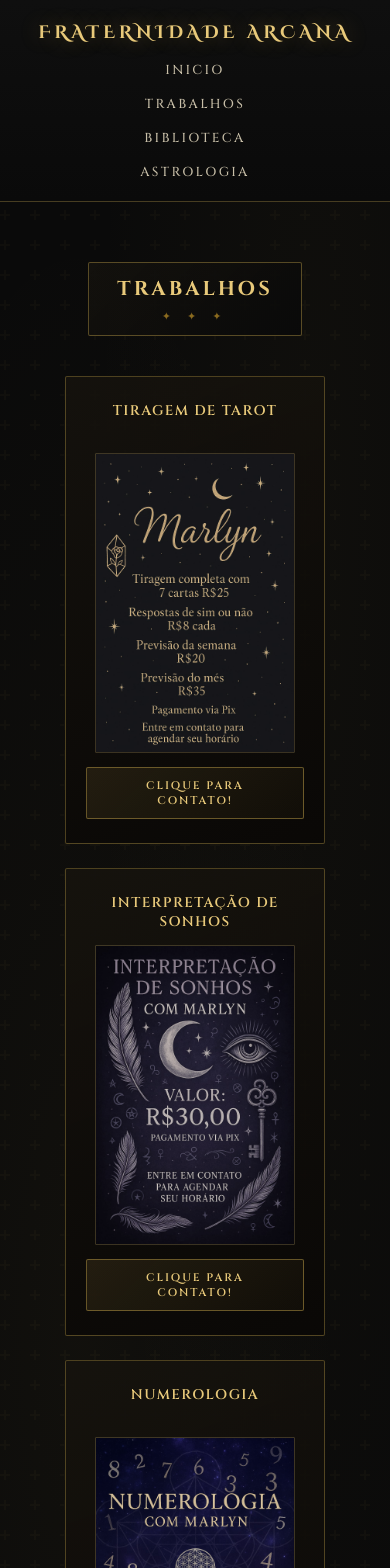
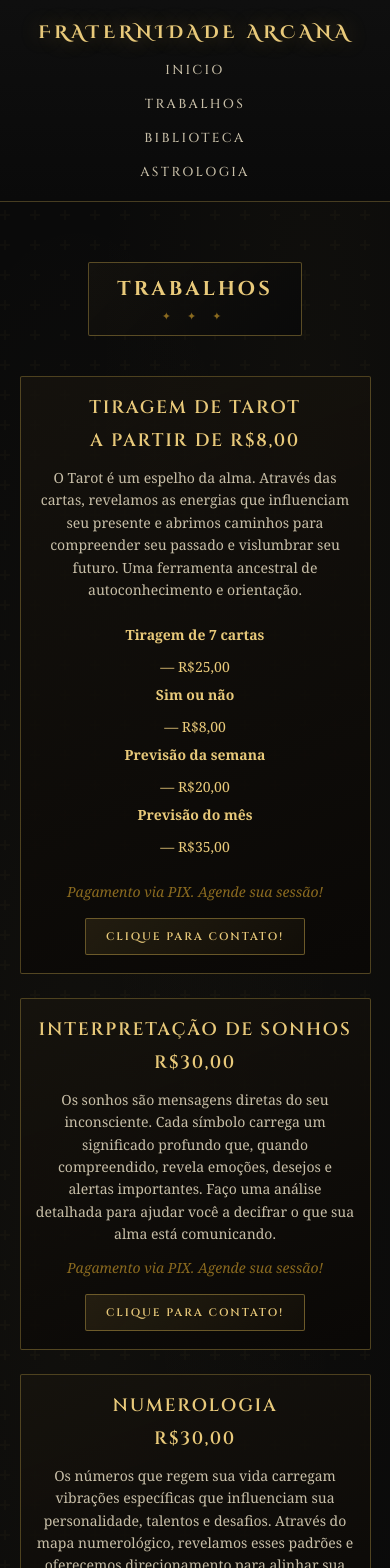
Before and after one commit to Erithekilla/fraternidade-arcana, a React (Vite) app: page /trabalhos in a window 390 px wide. Shown: the top 1568 px of the page. Built offline with nearby package versions, Linux system fonts and the light colour scheme; a web font is replaced by a local one.

Commit message:
rework na aba /trabalhos

```diff
--- a/index.html
+++ b/index.html
@@ -4,7 +4,7 @@
     <meta charset="UTF-8" />
     <link rel="icon" type="image/svg+xml" href="/file.jpg" />
     <meta name="viewport" content="width=device-width, initial-scale=1.0" />
-    <title>fraternidade_arc2</title>
+    <title>Fraternidade Arcana</title>
   </head>
   <body>
     <div id="root"></div>
--- a/package.json
+++ b/package.json
@@ -1,7 +1,7 @@
 {
   "name": "fraternidade_arc2",
   "private": true,
-  "version": "0.0.0",
+  "version": "1.0.0",
   "type": "module",
   "scripts": {
     "dev": "vite",
--- a/src/pages/Trabalhos.jsx
+++ b/src/pages/Trabalhos.jsx
@@ -15,8 +15,18 @@ function Trabalhos(){
                     <div className={styles.trabalho_card}>
                         <div className={styles.trabalho_text}>
                             <h2>Tiragem de Tarot</h2>
+                            <h2>a partir de R$8,00</h2>
                         </div>
-                        <img src={tarot} alt="Tarot" />
+                        <div className={styles.descricao_text}>
+                            <p>O Tarot é um espelho da alma. Através das cartas, revelamos as energias que influenciam seu presente e abrimos caminhos para compreender seu passado e vislumbrar seu futuro. Uma ferramenta ancestral de autoconhecimento e orientação.</p>
+                            <ul className={styles.preco_lista}>
+                                <li><strong>Tiragem de 7 cartas</strong> — R$25,00</li>
+                                <li><strong>Sim ou não</strong> — R$8,00</li>
+                                <li><strong>Previsão da semana</strong> — R$20,00</li>
+                                <li><strong>Previsão do mês</strong> — R$35,00</li>
+                            </ul>
+                            <p className={styles.obs}>Pagamento via PIX. Agende sua sessão!</p>
+                        </div>
                         <div className={styles.link_card}>
                             <a href="https://wa.me/556192656585?text=Olá!%20Gostaria%20de%20agendar%20uma%20tiragem%20de%20tarot%20e%20conhecer%20as%20previsões%20das%20cartas." target="_blank">Clique para contato!</a>
                         </div>
@@ -25,9 +35,13 @@ function Trabalhos(){
                 <div className={styles.card}>
                     <div className={styles.trabalho_card}>
                         <div className={styles.trabalho_text}>
-                            <h2>Interpretação de sonhos</h2>
+                            <h2>Interpretação de Sonhos</h2>
+                            <h2>R$30,00</h2>
                         </div>
-                        <img src={sonhos} alt="Sonhos" />
+                        <div className={styles.descricao_text}>
+                            <p>Os sonhos são mensagens diretas do seu inconsciente. Cada símbolo carrega um significado profundo que, quando compreendido, revela emoções, desejos e alertas importantes. Faço uma análise detalhada para ajudar você a decifrar o que sua alma está comunicando.</p>
+                            <p className={styles.obs}>Pagamento via PIX. Agende sua sessão!</p>
+                        </div>
                         <div className={styles.link_card}>
                             <a href="https://wa.me/556192656585?text=Olá!%20Gostaria%20de%20entender%20melhor%20um%20sonho%20que%20tive%20e%20solicitar%20uma%20interpretação." target="_blank">Clique para contato!</a>
                         </div>
@@ -37,8 +51,12 @@ function Trabalhos(){
                     <div className={styles.trabalho_card}>
                         <div className={styles.trabalho_text}>
                             <h2>Numerologia</h2>
+                            <h2>R$30,00</h2>
                         </div>
-                        <img src={numerologia} alt="Numerologia" />
+                        <div className={styles.descricao_text}>
+                            <p>Os números que regem sua vida carregam vibrações específicas que influenciam sua personalidade, talentos e desafios. Através do mapa numerológico, revelamos esses padrões e oferecemos direcionamento para alinhar sua jornada com seu propósito.</p>
+                            <p className={styles.obs}>Pagamento via PIX. Agende sua sessão!</p>
+                        </div>
                         <div className={styles.link_card}>
                             <a href="https://wa.me/556192656585?text=Olá!%20Tenho%20interesse%20em%20conhecer%20meu%20mapa%20numerológico%20e%20o%20que%20os%20números%20dizem%20sobre%20mim." target="_blank">Clique para contato!</a>
                         </div>
@@ -47,9 +65,13 @@ function Trabalhos(){
                 <div className={styles.card}>
                     <div className={styles.trabalho_card}>
                         <div className={styles.trabalho_text}>
-                            <h2>Vidas passadas</h2>
+                            <h2>Vidas Passadas</h2>
+                            <h2>R$40,00</h2>
                         </div>
-                        <img src={vidas_passadas} alt="Vidas passadas" />
+                        <div className={styles.descricao_text}>
+                            <p>Muitos dos padrões que repetimos têm origem em experiências de outras encarnações. A regressão a vidas passadas permite identificar e liberar essas memórias, trazendo cura, compreensão e transformação para sua vida atual.</p>
+                            <p className={styles.obs}>Pagamento via PIX. Agende sua sessão!</p>
+                        </div>
                         <div className={styles.link_card}>
                             <a href="https://wa.me/556192656585?text=Olá!%20Gostaria%20de%20saber%20mais%20sobre%20o%20atendimento%20de%20regressão%20e%20conhecer%20minhas%20vidas%20passadas." target="_blank">Clique para contato!</a>
                         </div>
--- a/src/pages/Trabalhos.module.css
+++ b/src/pages/Trabalhos.module.css
@@ -1,5 +1,3 @@
-/* Trabalhos.module.css */
-
 .title {
   text-align: center;
   margin: 60px auto 12px;
@@ -18,8 +16,6 @@
   letter-spacing: 0.15em;
   text-transform: uppercase;
 }
-
-/* Ornamental divider */
 .title::after {
   content: '✦ ✦ ✦';
   display: block;
@@ -33,15 +29,16 @@
   margin: 40px auto 60px;
   width: 90%;
   max-width: 1200px;
-  display: grid;
-  grid-template-columns: repeat(auto-fit, minmax(220px, 1fr));
+  display: flex;
+  flex-direction: column;
   gap: 24px;
   justify-items: center;
 }
 
 .card {
   width: 100%;
-  max-width: 260px;
+  min-height: 280px;
+  height: auto;
 }
 
 .trabalho_card {
@@ -81,27 +78,35 @@
 
 .trabalho_card:hover::before { opacity: 1; }
 
+.trabalho_text{
+  display: flex;
+  justify-content: space-between;
+  align-items: flex-start;
+  flex-direction: row;
+  width: 100%;
+  gap: 12px;
+  flex-wrap: wrap;
+}
+
 .trabalho_text h2 {
-  min-height: 38px;
   font-family: 'Cinzel', serif;
-  font-size: 14px;
+  font-size: clamp(18px, 2.2vw, 24px);
   font-weight: 600;
   color: var(--gold-light);
   letter-spacing: 0.1em;
   text-transform: uppercase;
+  margin: 0;
 }
 
-.trabalho_card img {
-  width: 100%;
-  flex-shrink: 0;
-  position: static;
-  max-width: 200px;
-  height: 300px;
-  object-fit: cover;
-  border-radius: 1px;
-  border: 1px solid rgba(201,168,76,0.25);
-  filter: grayscale(30%) sepia(10%);
-  transition: filter 0.4s ease;
+.trabalho_text h2:first-child {
+  flex: 1 1 200px;
+  text-align: left;
+}
+
+.trabalho_text h2:last-child {
+  flex: 0 0 auto;
+  text-align: right;
+  white-space: nowrap;
 }
 
 .trabalho_card:hover img {
@@ -133,11 +138,87 @@
   text-shadow: 0 0 8px rgba(201,168,76,0.4);
 }
 
-@media (max-width: 600px) {
-  .trabalho_sessao { grid-template-columns: 1fr 1fr; }
+.descricao_text{
+  display: flex;
+  flex-direction: column;
+  justify-content: center;
+  align-items: center;
+  gap: 12px;
+  flex: 1;
+}
+
+.descricao_text p{
+  font-size: clamp(14px, 1.8vw, 18px);
+  line-height: 1.6;
+  margin: 0;
+  max-width: 500px;
+}
+
+.descricao_text .preco_lista {
+  list-style: none;
+  padding: 0;
+  margin: 8px 0;
+  text-align: left;
+  display: inline-block;
+}
+
+.descricao_text .preco_lista li {
+  font-size: clamp(14px, 1.7vw, 17px);
+  line-height: 2;
+  color: var(--gold-light);
+  display: flex;
+  justify-content: space-between;
+  gap: 12px;
+}
+
+.descricao_text .preco_lista li strong {
+  color: var(--gold-light);
+  font-weight: 600;
+}
+
+.descricao_text .obs {
+  font-size: 14px;
+  color: var(--gold-dark);
+  font-style: italic;
+}
+
+@media (max-width: 768px) {
+  .trabalho_text {
+    flex-direction: column;
+    align-items: center;
+    gap: 8px;
+  }
+
+  .trabalho_text h2:first-child,
+  .trabalho_text h2:last-child {
+    text-align: center;
+    flex: 1 1 100%;
+  }
+
+  .card {
+    min-height: 240px;
+  }
+
   .title { padding: 12px 28px; }
 }
 
-@media (max-width: 400px) {
-  .trabalho_sessao { grid-template-columns: 1fr; }
+@media (max-width: 480px) {
+  .trabalho_card {
+    padding: 18px 14px;
+  }
+
+  .trabalho_text h2 {
+    font-size: 18px;
+  }
+
+  .descricao_text p {
+    font-size: 14px;
+  }
+
+  .descricao_text .preco_lista li {
+    font-size: 14px;
+    flex-direction: column;
+    gap: 4px;
+    text-align: center;
+  }
 }
```
